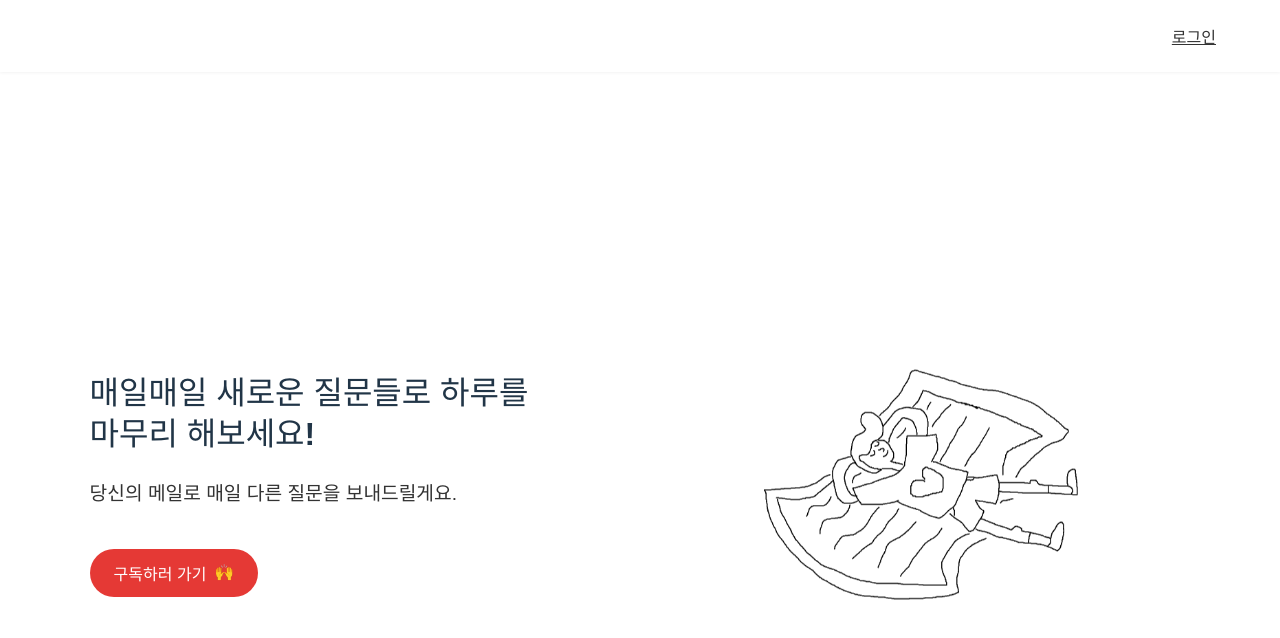
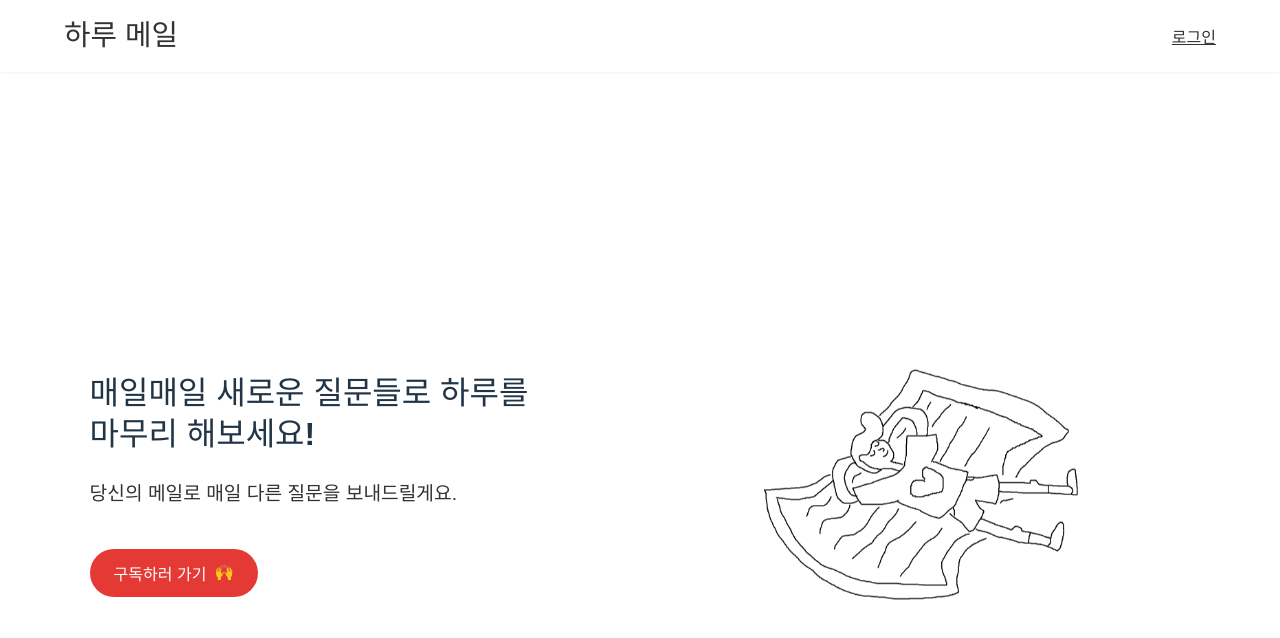
Before and after one commit to AYEOOON/Haru-Mail-Frontend, a React (Vite) app in the folder client/: page / in a window 1280 px wide. Shown: the top 638 px of the page. Built offline with nearby package versions, Linux system fonts and the light colour scheme.

Commit message:
fix: 홈페이지 헤더 로고 색이 안바뀌는 문제 해결
- homepage-logo로 따로 스타일을 지정하여 공통 로고와 분리

```diff
--- a/client/src/pages/home/HomePage.css
+++ b/client/src/pages/home/HomePage.css
@@ -29,7 +29,7 @@
   box-sizing: border-box;
 }
 
-.logo {
+.homepage-logo {
   font-size: 1.8rem;
   font-weight: bold;
   margin: 0;
@@ -176,8 +176,6 @@
   background-color: #3367d6;
 }
 
-
-
 .close-button {
   background: none;
   border: none;
--- a/client/src/pages/home/HomePage.tsx
+++ b/client/src/pages/home/HomePage.tsx
@@ -20,7 +20,7 @@ const WebPage: React.FC = () => {
     <div className="webpage-layout">
       <header className="webpage-header">
         <div className="header-content">
-          <h1 className="logo">하루 메일</h1>
+          <h1 className="homepage-logo">하루 메일</h1>
           <button className="login-button">로그인</button>
         </div>
       </header>
```
